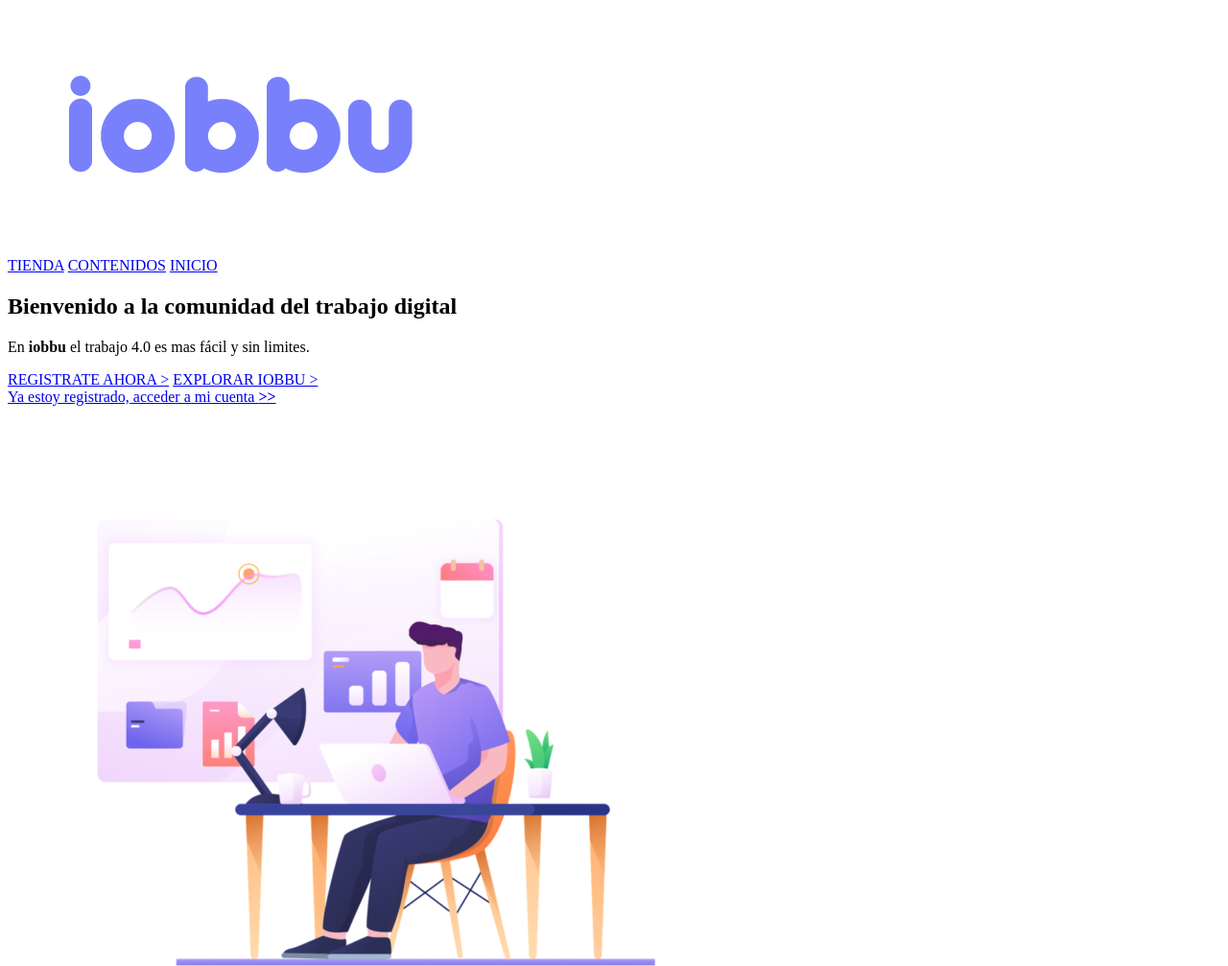
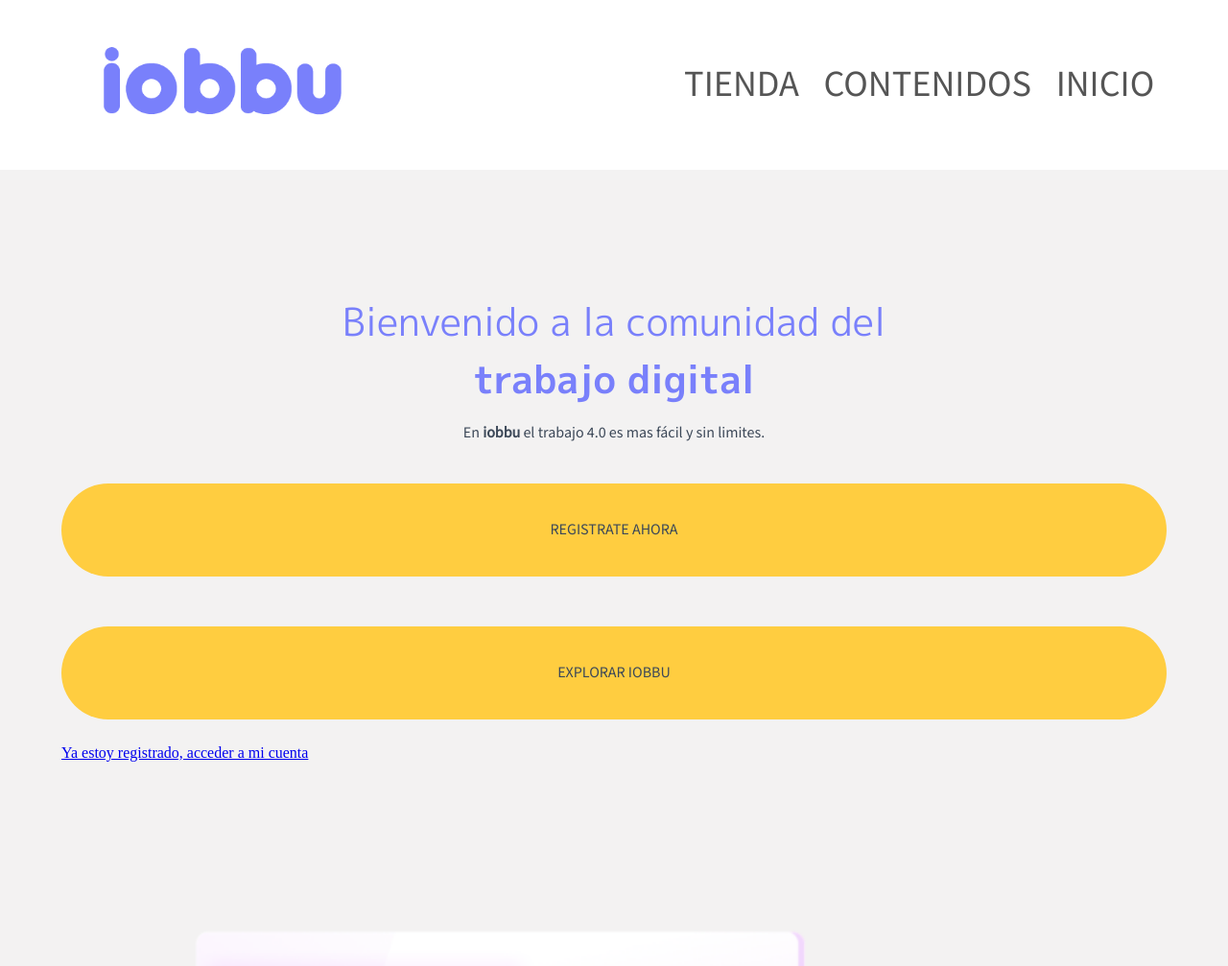
Before and after one commit to josedavid12/PaginaIobbu, a plain HTML site: page index.html in a window 1280 px wide. Shown: the top 1007 px of the page at 96% size. Drawn offline with Linux system fonts and the light colour scheme.

Commit message:
avance con la primera seccion

```diff
--- a/css/master.css
+++ b/css/master.css
@@ -0,0 +1,92 @@
+body
+{
+  margin:0;
+  width: 100%;
+}
+*
+{
+  box-sizing: border-box;
+}
+
+/*estilos de header*/
+.header-containter
+{
+  display: flex;
+  flex-direction: row;
+  padding: 0 5vw;
+  box-shadow: 0 1px 10px -6px rgba(0,0,0,0.42),
+              0 1px 10px 0 rgba(0,0,0,0.12),
+              0 4px 5px -2px rgba(0,0,0,0.1);
+}
+.header-containter img
+{
+  width: 30%;
+}
+.header-containter nav
+{
+  width: 70%;
+  display: flex;
+  flex-direction: row;
+  justify-content: flex-end;
+  align-items: center;
+}
+.header-containter nav a
+{
+  font-size: 3vw;
+  padding: 0 1vw;
+  text-decoration: none;
+  color: #555555;
+  font-family: 'Mada', sans-serif;
+}
+
+/*estilos de la seccion 1*/
+.seccion1
+{
+  background: #F3F2F2;
+  width: 100%;
+  padding: 10vw 5vw;
+}
+.seccion1 img
+{
+  width: 100%;
+}
+.seccion1_titulo
+{
+  font-family: 'M PLUS 1p', sans-serif;
+  font-size: 2.5em;
+  margin: 0;
+  color: #7980FB;
+  text-align: center;
+}
+.seccion1_texto
+{
+  font-family: 'Mada', sans-serif;
+  font-size: 1em;
+  color:#3C4858;
+  text-align: center;
+}
+.seccion1_botones
+{
+  display: flex;
+  flex-direction: column;
+}
+.seccion1_botones a
+{
+  width: 100%;
+  text-align: center;
+  margin: 2vw 0;
+  padding: 3vw;
+  font-family: 'Mada', sans-serif;
+  text-decoration: none;
+  color: #3C4858;
+  background: #FFCD40;
+  border-radius: 7vw;
+}
+/*
+.seccion1 div:last-child
+{
+  margin: vw 0;
+  text-decoration: none;
+  text-align: center;
+  color: red;
+}
--- a/index.html
+++ b/index.html
@@ -3,12 +3,13 @@
   <head>
     <meta charset="utf-8">
     <meta name="viewport" content="width=device-width, user-scalable=no">
+  <link href="https://fonts.googleapis.com/css?family=M+PLUS+1p:400,500,700|Mada&display=swap" rel="stylesheet">
     <link rel="stylesheet" href="css/master.css">
     <title>Iobbu</title>
   </head>
   <body>
 
-    <header>
+    <header class="header-containter">
       <img src="img/logo-iobbu.png">
       <nav>
         <a href="#">TIENDA</a>
@@ -19,22 +20,22 @@
 
 
 
-    <section>
-      <div class="">
-        <h2>Bienvenido a la comunidad del <strong>trabajo digital</strong></h2>
-        <p>En <strong>iobbu</strong> el trabajo 4.0 es mas fácil y sin limites.</p>
-        <div class="">
-          <a href="#">REGISTRATE AHORA  ></a>
-          <a href="#">EXPLORAR IOBBU  ></a>
+    <section class="seccion1">
+      <div>
+        <p class="seccion1_titulo">Bienvenido a la comunidad del<br/> <strong>trabajo digital</strong></p>
+        <p class="seccion1_texto">En <strong>iobbu</strong> el trabajo 4.0 es mas fácil y sin limites.</p>
+        <div class="seccion1_botones">
+          <a href="#">REGISTRATE AHORA</a>
+          <a href="#">EXPLORAR IOBBU</a>
         </div>
-        <a href="#">Ya estoy registrado, acceder a mi cuenta  <strong>>></strong></a>
+        <a href="#">Ya estoy registrado, acceder a mi cuenta</a>
       </div>
       <img src="img/img1.png">
     </section>
 
 
 
-    <section>
+    <section class="seccion2">
       <div class="">
         <p>Cada semana encontrarás <strong>contenido</strong> que te ayude en tu <strong>trabajo digital</strong></p>
         <div class="">
@@ -47,7 +48,7 @@
 
 
 
-    <section>
+    <section class="seccion3">
       <h2>Categorías del <strong>trabajo 4.0</strong></h2>
       <div class="">
 
@@ -98,7 +99,7 @@
 
 
 
-    <section>
+    <section class="seccion4">
       <h2>¡Descubre la <strong>nueva forma de trabajar</strong>!</h2>
       <div class="">
         <a href="#">REGISTRATE  ></a>
```
